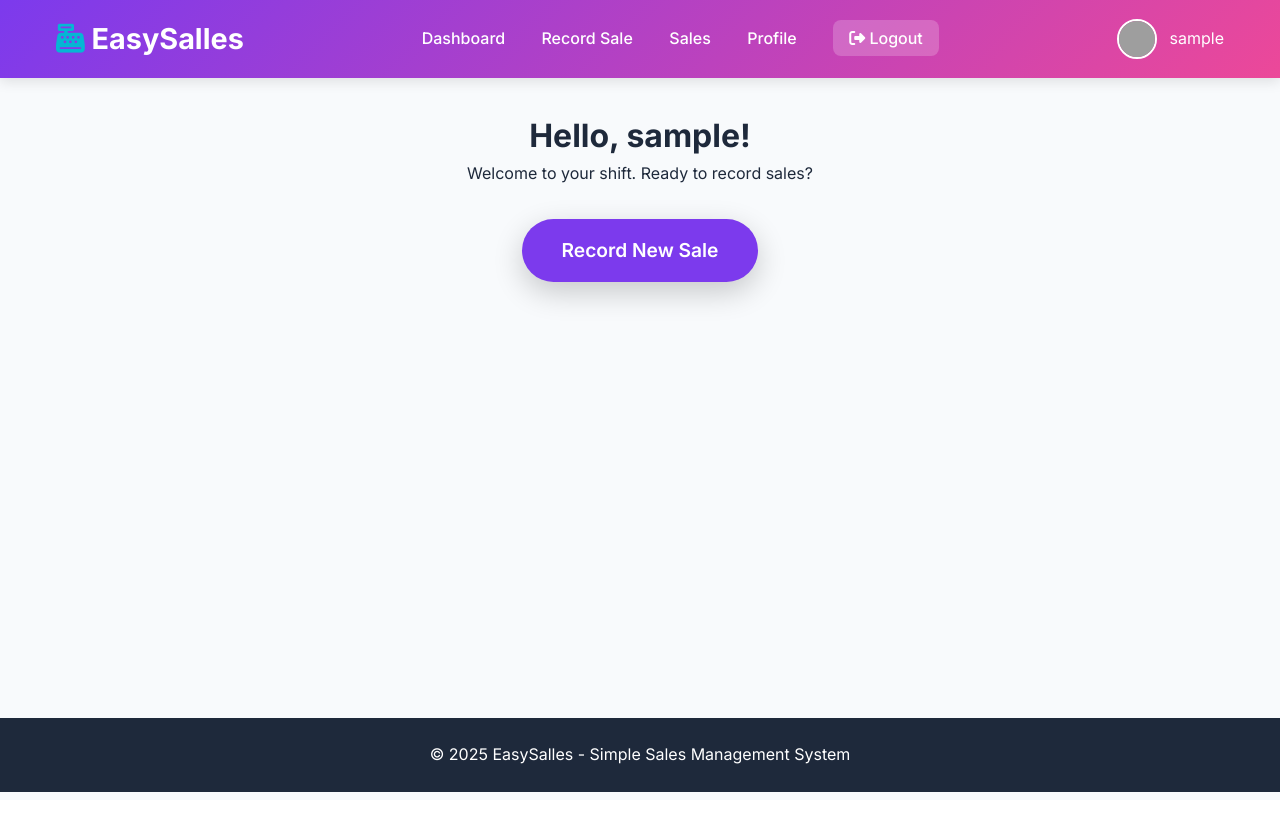
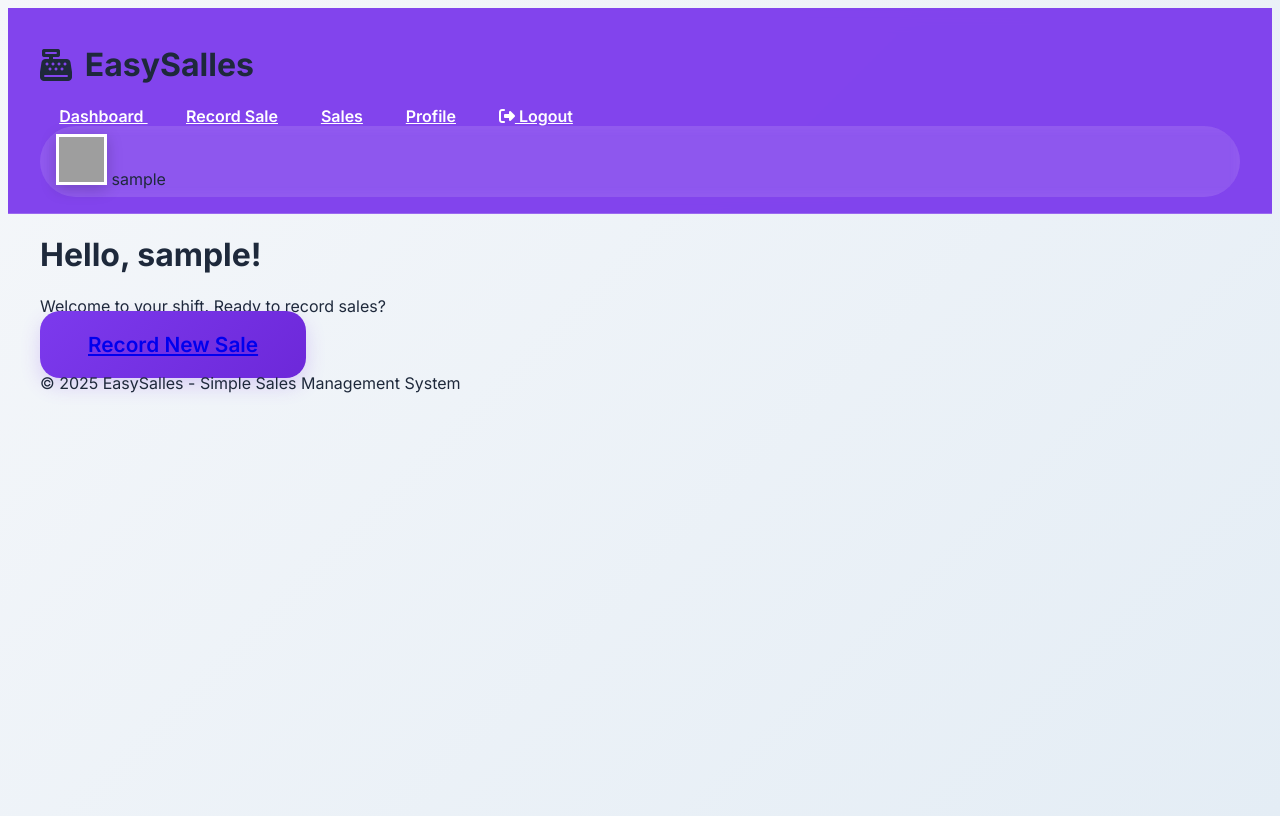
Before and after one commit to chidimaUgwu/EasySalles, a PHP site: page /staff-dashboard.php in a window 1280 px wide. Before the commit the page ends 792 px from the top, so only its background shows below. Run offline with PHP 8.4, Linux system fonts and the light colour scheme; the visitor is signed in with stand-in values (Sample User, id 1); grey boxes are pictures that could not be loaded.

Commit message:
Update style.css

```diff
--- a/assets/css/style.css
+++ b/assets/css/style.css
@@ -10,280 +10,225 @@
     --border: #E2E8F0;
 }
 
-* {
-    margin: 0;
-    padding: 0;
-    box-sizing: border-box;
-}
+/* === MODERN BEAUTIFUL UPGRADE === */
 
 body {
     font-family: 'Inter', sans-serif;
-    background-color: var(--bg);
+    background: linear-gradient(135deg, #f5f7fa 0%, #e4edf5 100%);
     color: var(--text);
-    line-height: 1.6;
+    min-height: 100vh;
 }
 
 .container {
-    max-width: 1200px;
-    margin: 0 auto;
-    padding: 0 1rem;
+    max-width: 1400px;
+    padding: 0 2rem;
 }
 
-/* Header */
+/* Header - Modern with glass effect */
 .header {
-    background: linear-gradient(135deg, var(--primary), var(--secondary));
-    color: white;
+    background: rgba(124, 58, 237, 0.95);
+    backdrop-filter: blur(10px);
+    border-bottom: 1px solid rgba(255,255,255,0.2);
     padding: 1rem 0;
-    box-shadow: 0 4px 12px rgba(0,0,0,0.1);
+    position: sticky;
+    top: 0;
+    z-index: 1000;
 }
 
 .header-content {
-    display: flex;
-    justify-content: space-between;
     align-items: center;
-    flex-wrap: wrap;
-    gap: 1rem;
+    gap: 2rem;
 }
 
 .logo h1 {
-    font-size: 1.8rem;
-    font-weight: 700;
-}
-
-.logo i {
-    color: var(--accent);
-}
-
-.nav a {
-    color: white;
-    text-decoration: none;
-    margin: 0 1rem;
-    font-weight: 500;
-    transition: opacity 0.3s;
-}
-
-.nav a:hover {
-    opacity: 0.8;
-}
-
-.btn-logout {
-    background: rgba(255,255,255,0.2);
-    padding: 0.5rem 1rem;
-    border-radius: 8px;
-}
-
-.user-info {
+    font-size: 2rem;
+    font-weight: 800;
     display: flex;
     align-items: center;
     gap: 0.8rem;
 }
 
-.avatar {
-    width: 40px;
-    height: 40px;
-    border-radius: 50%;
-    object-fit: cover;
-    border: 2px solid white;
+.logo img {
+    height: 50px;
+    border-radius: 12px;
+    box-shadow: 0 4px 15px rgba(124, 58, 237, 0.3);
 }
 
-/* Main */
-.main-content {
-    min-height: 80vh;
-    padding: 2rem 0;
+.nav a {
+    color: white;
+    font-weight: 600;
+    padding: 0.6rem 1.2rem;
+    border-radius: 12px;
+    transition: all 0.3s ease;
 }
 
-/* Footer */
-.footer {
-    background: var(--text);
-    color: white;
-    text-align: center;
-    padding: 1.5rem 0;
-    margin-top: auto;
+.nav a:hover {
+    background: rgba(255,255,255,0.2);
+    transform: translateY(-2px);
 }
 
-/* Cards & Buttons */
-.card {
-    background: var(--card-bg);
-    border-radius: 12px;
-    padding: 1.5rem;
-    box-shadow: 0 4px 20px rgba(0,0,0,0.05);
-    border: 1px solid var(--border);
+.user-info {
+    background: rgba(255,255,255,0.15);
+    padding: 0.5rem 1rem;
+    border-radius: 50px;
+    backdrop-filter: blur(5px);
 }
 
-.btn {
-    display: inline-block;
-    padding: 0.8rem 1.5rem;
-    border: none;
-    border-radius: 8px;
-    font-weight: 600;
-    cursor: pointer;
-    text-decoration: none;
+.avatar {
+    width: 45px;
+    height: 45px;
+    border: 3px solid white;
+    box-shadow: 0 4px 15px rgba(0,0,0,0.2);
+}
+
+/* Dashboard Cards - Glassmorphism */
+.dashboard-grid {
+    display: grid;
+    grid-template-columns: repeat(auto-fit, minmax(300px, 1fr));
+    gap: 2rem;
+    margin: 3rem 0;
+}
+
+.stat-card {
+    background: rgba(255, 255, 255, 0.7);
+    backdrop-filter: blur(12px);
+    border-radius: 20px;
+    padding: 2rem;
+    text-align: center;
+    box-shadow: 0 10px 30px rgba(124, 58, 237, 0.1);
+    border: 1px solid rgba(124, 58, 237, 0.2);
+    transition: all 0.4s ease;
+}
+
+.stat-card:hover {
+    transform: translateY(-10px);
+    box-shadow: 0 20px 40px rgba(124, 58, 237, 0.2);
+}
+
+.stat-icon {
+    font-size: 3.5rem;
+    margin-bottom: 1rem;
+    display: block;
+}
+
+.icon-revenue { color: #10b981; }
+.icon-sales { color: #3b82f6; }
+.icon-products { color: #f59e0b; }
+.icon-staff { color: var(--secondary); }
+
+.stat-value {
+    font-size: 2.5rem;
+    font-weight: 800;
+    color: var(--text);
+}
+
+.stat-label {
+    font-size: 1.1rem;
+    color: #64748b;
+    margin-top: 0.5rem;
+}
+
+/* Quick Actions */
+.quick-actions {
+    display: grid;
+    grid-template-columns: repeat(auto-fit, minmax(250px, 1fr));
+    gap: 1.5rem;
+    margin: 3rem 0;
+}
+
+.action-card {
+    background: white;
+    border-radius: 16px;
+    padding: 2rem;
+    text-align: center;
+    box-shadow: 0 8px 25px rgba(0,0,0,0.08);
     transition: all 0.3s;
 }
 
-.btn-primary {
-    background: var(--primary);
-    color: white;
+.action-card:hover {
+    transform: scale(1.05);
+    box-shadow: 0 15px 35px rgba(124, 58, 237, 0.15);
 }
 
-.btn-primary:hover {
-    background: #6D28D9;
-    transform: translateY(-2px);
+.action-card i {
+    font-size: 3rem;
+    margin-bottom: 1rem;
+    background: linear-gradient(135deg, var(--primary), var(--secondary));
+    -webkit-background-clip: text;
+    -webkit-text-fill-color: transparent;
+}
+
+.action-card h3 {
+    font-size: 1.3rem;
+    margin-bottom: 0.5rem;
+}
+
+/* Buttons - More Premium */
+.btn {
+    padding: 1rem 2rem;
+    border-radius: 16px;
+    font-weight: 600;
+    font-size: 1.1rem;
+    box-shadow: 0 8px 20px rgba(124, 58, 237, 0.2);
+    transition: all 0.3s ease;
+}
+
+.btn:hover {
+    transform: translateY(-4px);
+    box-shadow: 0 15px 30px rgba(124, 58, 237, 0.3);
+}
+
+.btn-primary {
+    background: linear-gradient(135deg, var(--primary), #6D28D9);
 }
 
 .btn-secondary {
-    background: var(--secondary);
-    color: white;
+    background: linear-gradient(135deg, var(--secondary), #EC4899);
 }
 
 .btn-accent {
-    background: var(--accent);
-    color: white;
+    background: linear-gradient(135deg, var(--accent), #0891b2);
 }
 
-.text-center { text-align: center; }
-.mt-2 { margin-top: 2rem; }
-.mb-2 { margin-bottom: 2rem; }
+.btn-large {
+    padding: 1.3rem 3rem;
+    font-size: 1.3rem;
+    border-radius: 20px;
+}
+
+/* Login & Hero Upgrade */
+.hero {
+    background: linear-gradient(135deg, var(--primary) 0%, var(--secondary) 70%);
+    min-height: 100vh;
+    display: flex;
+    align-items: center;
+    position: relative;
+}
+
+.hero::before {
+    content: '';
+    position: absolute;
+    top: 0; left: 0; right: 0; bottom: 0;
+    background: url('assets/images/pattern.png') repeat;
+    opacity: 0.1;
+}
+
+.hero-title {
+    font-size: 5rem;
+    font-weight: 900;
+    text-shadow: 0 10px 30px rgba(0,0,0,0.4);
+}
+
+.login-card {
+    background: rgba(255,255,255,0.95);
+    backdrop-filter: blur(15px);
+    border-radius: 24px;
+    box-shadow: 0 20px 50px rgba(0,0,0,0.2);
+}
 
 /* Responsive */
 @media (max-width: 768px) {
-    .header-content {
-        flex-direction: column;
-        text-align: center;
-    }
-    .nav {
-        margin: 1rem 0;
-    }
-    .nav a {
-        display: block;
-        margin: 0.5rem 0;
-    }
+    .hero-title { font-size: 3rem; }
+    .dashboard-grid, .quick-actions { grid-template-columns: 1fr; }
+    .header-content { flex-direction: column; text-align: center; }
 }
-
-/* Hero Section for index.php */
-.hero {
-    min-height: 100vh;
-    display: flex;
-    align-items: center;
-    justify-content: center;
-    background: linear-gradient(135deg, var(--primary), var(--secondary));
-    color: white;
-    position: relative;
-    overflow: hidden;
-}
-
-.hero-content {
-    z-index: 2;
-    padding: 2rem;
-}
-
-.hero-title {
-    font-size: 4rem;
-    font-weight: 700;
-    margin-bottom: 1rem;
-    text-shadow: 0 4px 10px rgba(0,0,0,0.3);
-}
-
-.hero-subtitle {
-    font-size: 1.5rem;
-    margin-bottom: 2rem;
-    opacity: 0.95;
-}
-
-.btn-large {
-    padding: 1rem 2.5rem;
-    font-size: 1.2rem;
-    border-radius: 50px;
-    box-shadow: 0 10px 30px rgba(0,0,0,0.2);
-}
-
-.hero-wave {
-    position: absolute;
-    bottom: 0;
-    left: 0;
-    width: 100%;
-    height: 200px;
-}
-
-.hero-wave svg {
-    width: 100%;
-    height: 100%;
-}
-
-/* Alerts */
-.alert {
-    padding: 1rem 1.5rem;
-    border-radius: 8px;
-    margin-bottom: 1rem;
-    transition: opacity 0.5s;
-    font-weight: 500;
-}
-
-.alert-success {
-    background: #d4edda;
-    color: #155724;
-    border: 1px solid #c3e6cb;
-}
-
-.alert-error {
-    background: #f8d7da;
-    color: #721c24;
-    border: 1px solid #f5c6cb;
-}
-
-/* Responsive adjustments */
-@media (max-width: 768px) {
-    .hero-title {
-        font-size: 2.8rem;
-    }
-    .hero-subtitle {
-        font-size: 1.2rem;
-    }
-}
-/* Login Page */
-.login-container {
-    min-height: 100vh;
-    display: flex;
-    align-items: center;
-    justify-content: center;
-    background: linear-gradient(135deg, var(--primary) 0%, var(--secondary) 100%);
-}
-
-.login-card {
-    width: 100%;
-    max-width: 420px;
-    text-align: center;
-}
-
-.login-icon {
-    font-size: 4rem;
-    color: var(--primary);
-    margin-bottom: 1rem;
-}
-
-.form-group {
-    margin-bottom: 1.2rem;
-    text-align: left;
-}
-
-.form-control {
-    width: 100%;
-    padding: 0.9rem 1rem;
-    border: 1px solid var(--border);
-    border-radius: 8px;
-    font-size: 1rem;
-    transition: border 0.3s;
-}
-
-.form-control:focus {
-    outline: none;
-    border-color: var(--primary);
-    box-shadow: 0 0 0 3px rgba(124, 58, 237, 0.2);
-}
-
-.btn-block {
-    width: 100%;
-    padding: 1rem;
-    font-size: 1.1rem;
-    margin-top: 1rem;
-}
```
